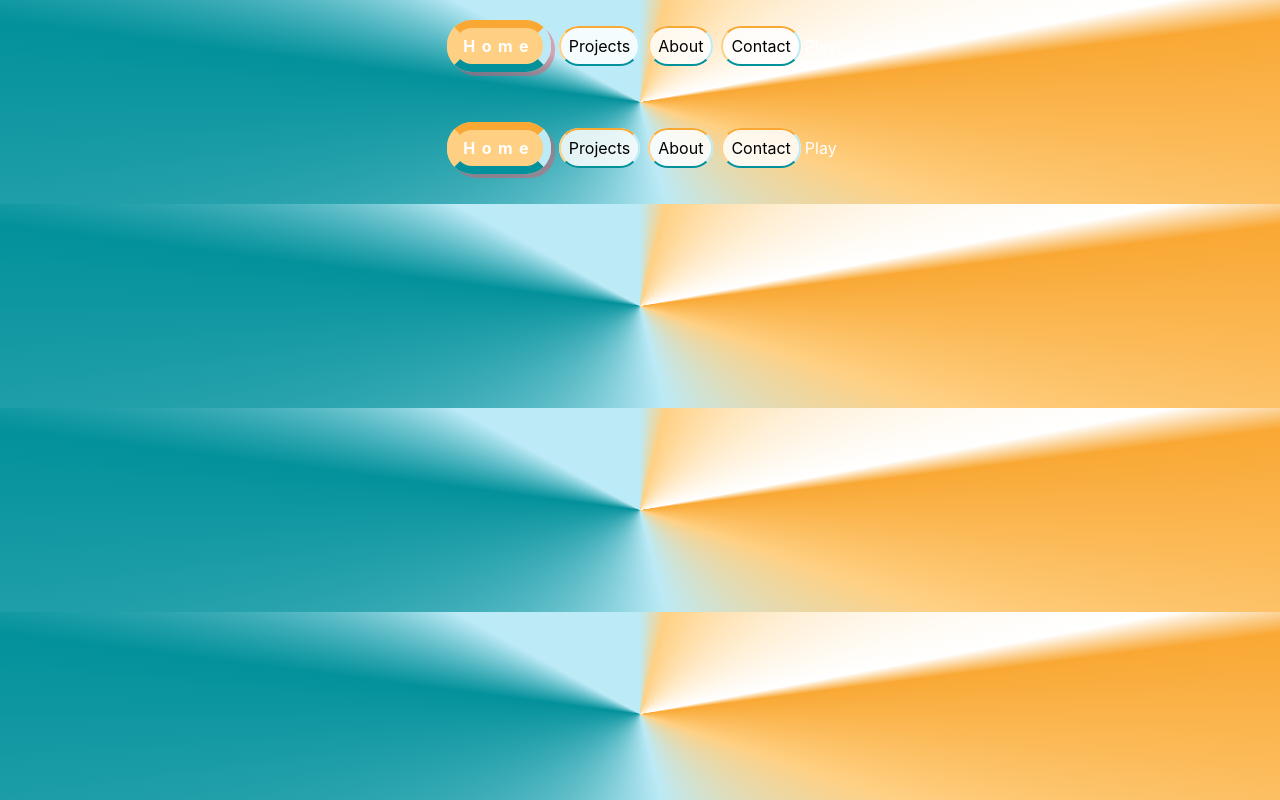
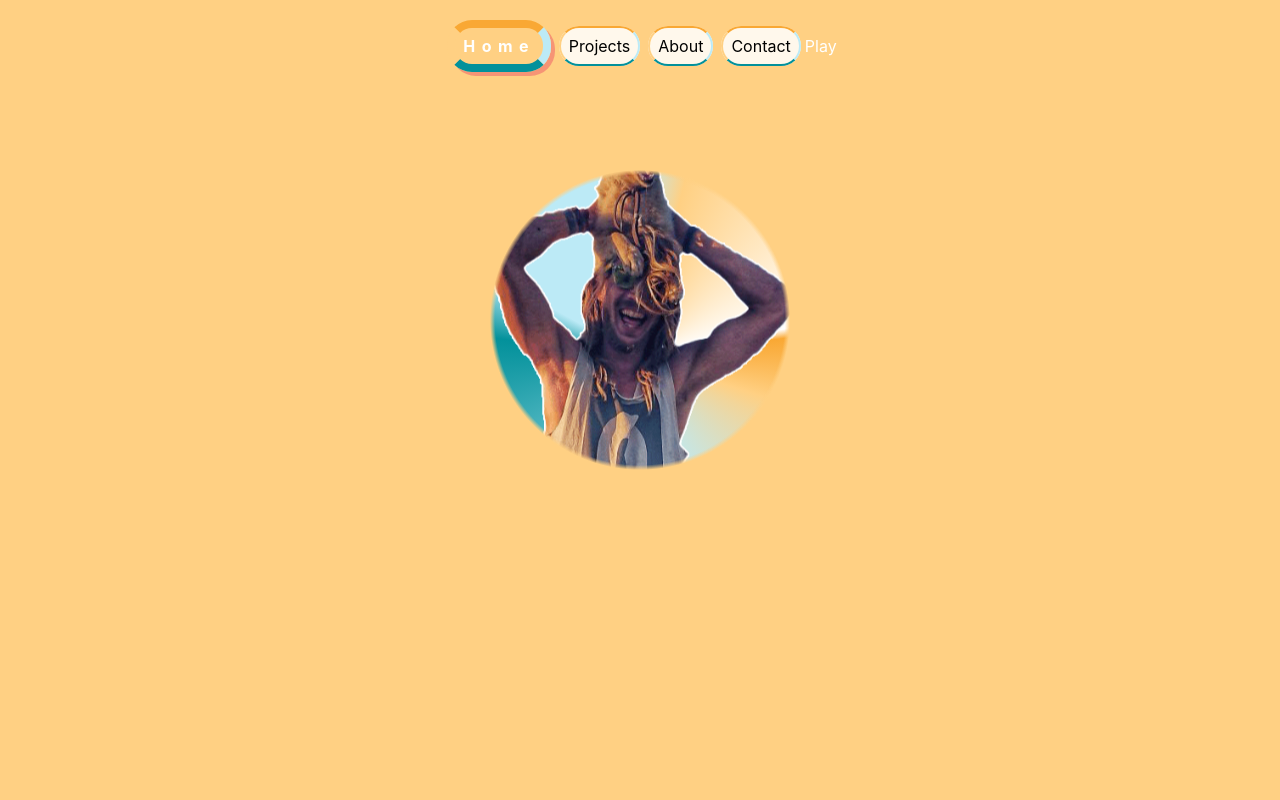
Before and after one commit to arejasverduras/portfolio, a React (Create React App) app: page / in a window 1280 px wide. Built offline with nearby package versions, Linux system fonts and the light colour scheme.

Commit message:
create an outlet for Project, create parent component ProjectView, use for projects route, set Projects as index element

```diff
--- /dev/null
+++ b/src/components/Projects/ProjectView/ProjectView.js
@@ -0,0 +1,8 @@
+import React from 'react';
+import { Outlet } from 'react-router-dom';
+
+export const ProjectView = ()=>{
+    return (
+        <Outlet/>
+    )
+}
--- a/src/components/Projects/Projects.js
+++ b/src/components/Projects/Projects.js
@@ -1,4 +1,5 @@
 import React from 'react';
+import { Outlet } from 'react-router-dom';
 import { ProjectsSlider } from './ProjectSlider/ProjectSlider';
 import { ProjectList } from './ProjectList/ProjectList';
 import {useSelector} from 'react-redux';
--- a/src/index.js
+++ b/src/index.js
@@ -8,6 +8,7 @@ import './index.css';
 import { BrowserRouter as Router, Routes, Route } from 'react-router-dom';
 import { Home } from './components/Home/Home';
 import { Projects } from './components/Projects/Projects';
+import { ProjectView } from './components/Projects/ProjectView/ProjectView';
 import { Project } from './components/Project/Project';
 import { About } from './components/About/About';
 import { Contact } from './components/Contact/Contact';
@@ -22,9 +23,12 @@ root.render(
       <Router>
       <Routes>
         <Route path="/" element={<App />}>
-          <Route path="home" element={<Home/>}/>
-          <Route exact path="projects" element={<Projects/>}/>
-            <Route path="projects/:projectId" element={<Project/>}/>
+
+          <Route index element={<Home/>}/>
+          <Route path="projects" element={<ProjectView/>}>
+            <Route index element={<Projects />}/>
+            <Route path=":projectId" element={<Project/>}/>
+          </Route>
           <Route path="about" element={<About/>}/>
           <Route path="contact" element={<Contact/>}/>
           <Route path="play" element={<Play/>}/>
@@ -44,7 +48,7 @@ root.render(
             </main>
         }/>
       </Routes>
-        <App />
+        {/* <App /> */}
       </Router>
     </Provider>
   </React.StrictMode>
```
